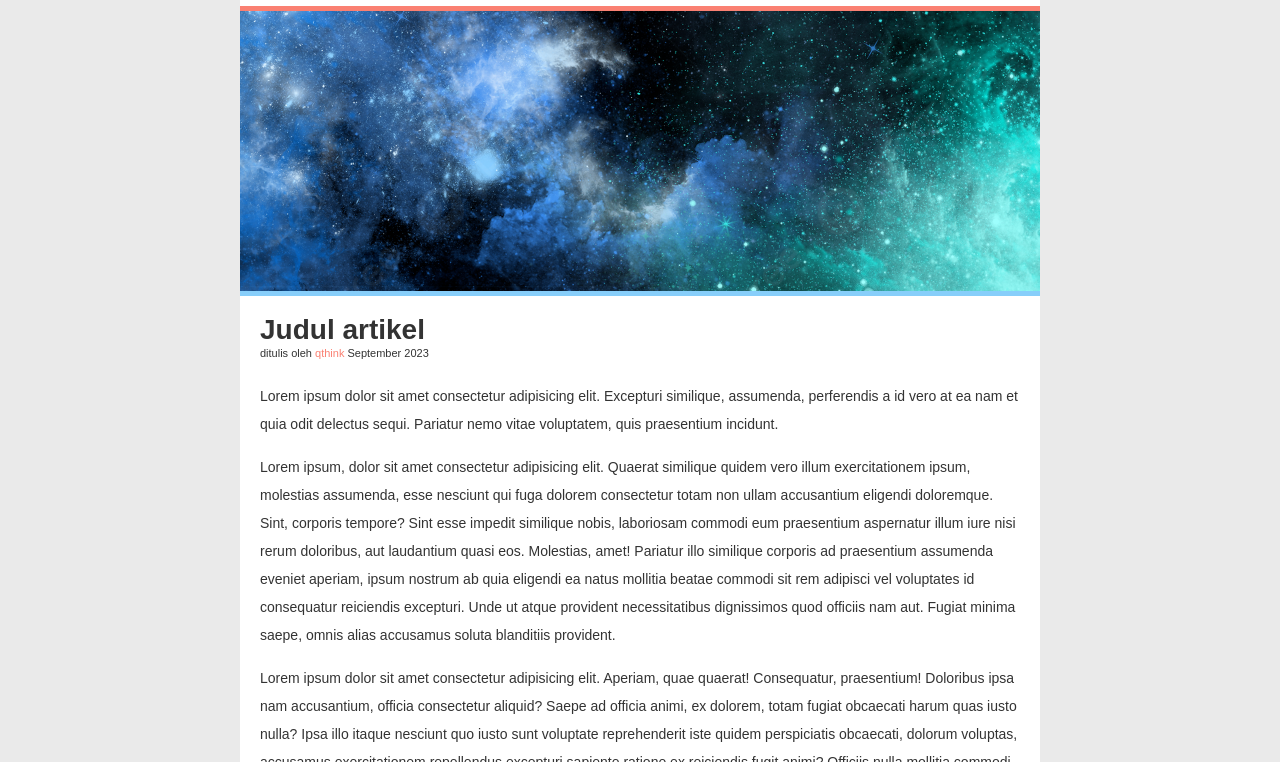
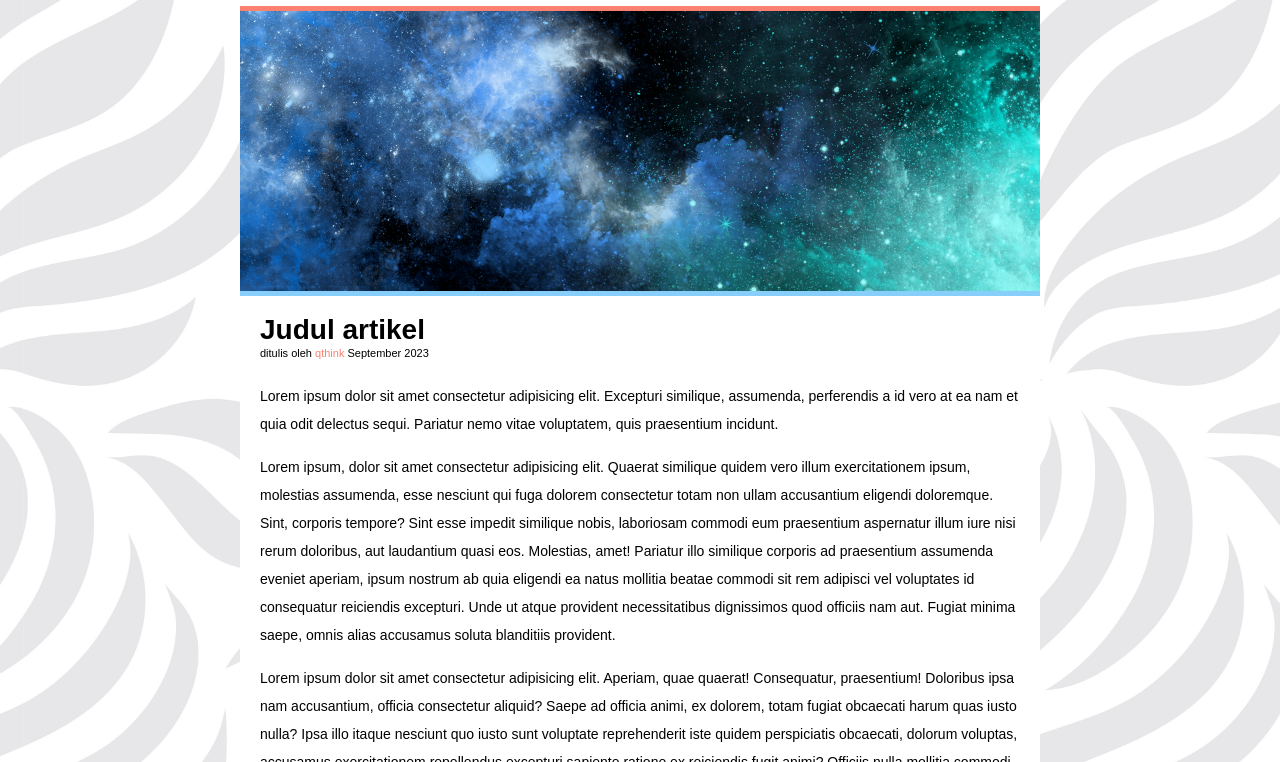
Before and after one commit to ardi1304/belajar_git-github, a plain HTML site: page index.html in a window 1280 px wide. Shown: the part 100-862 px from the top of the page. Drawn offline with Linux system fonts and the light colour scheme.

Commit message:
menambahkan pattern pada bg body

```diff
--- a/style.css
+++ b/style.css
@@ -47,7 +47,8 @@ table {
 body {
     font: 16px/28px arial, sans-serif;
     background-color: #eaeaea;
-    color: #333;
+    background-image: url(image/v300batch2-nunoon-13.jpg);
+    background-size: cover;
 }
 
 .container {
```
Also changed, not shown: image/v300batch2-nunoon-13.jpg (added).
